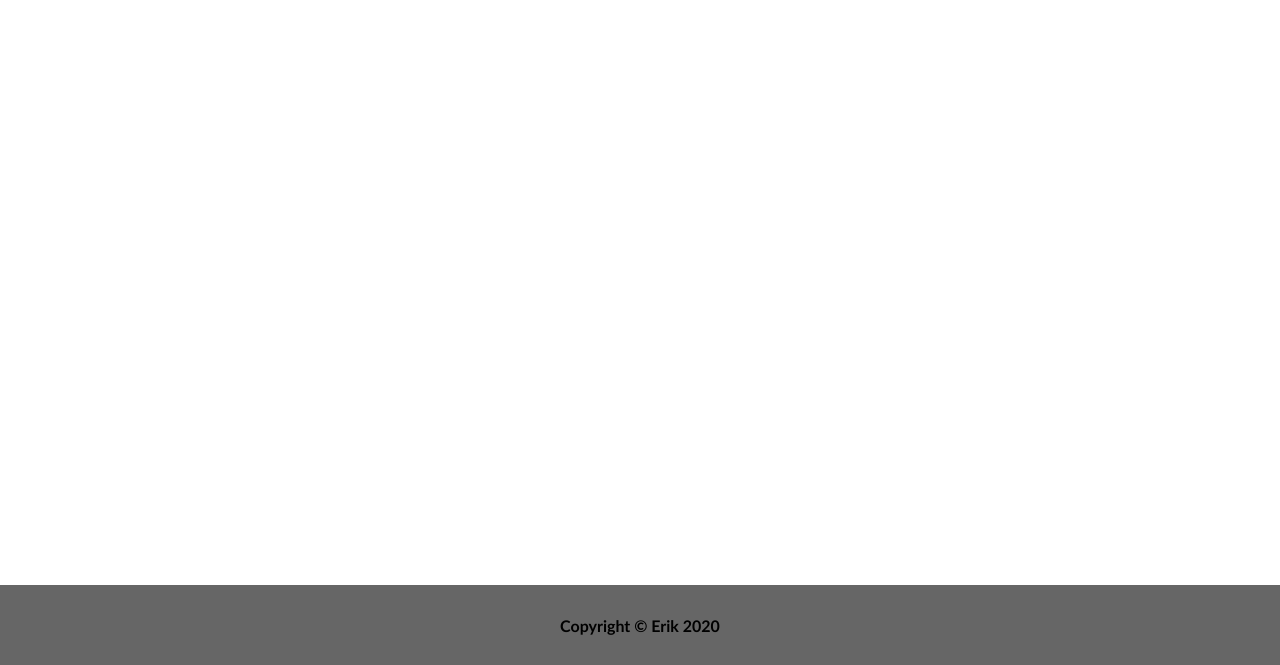
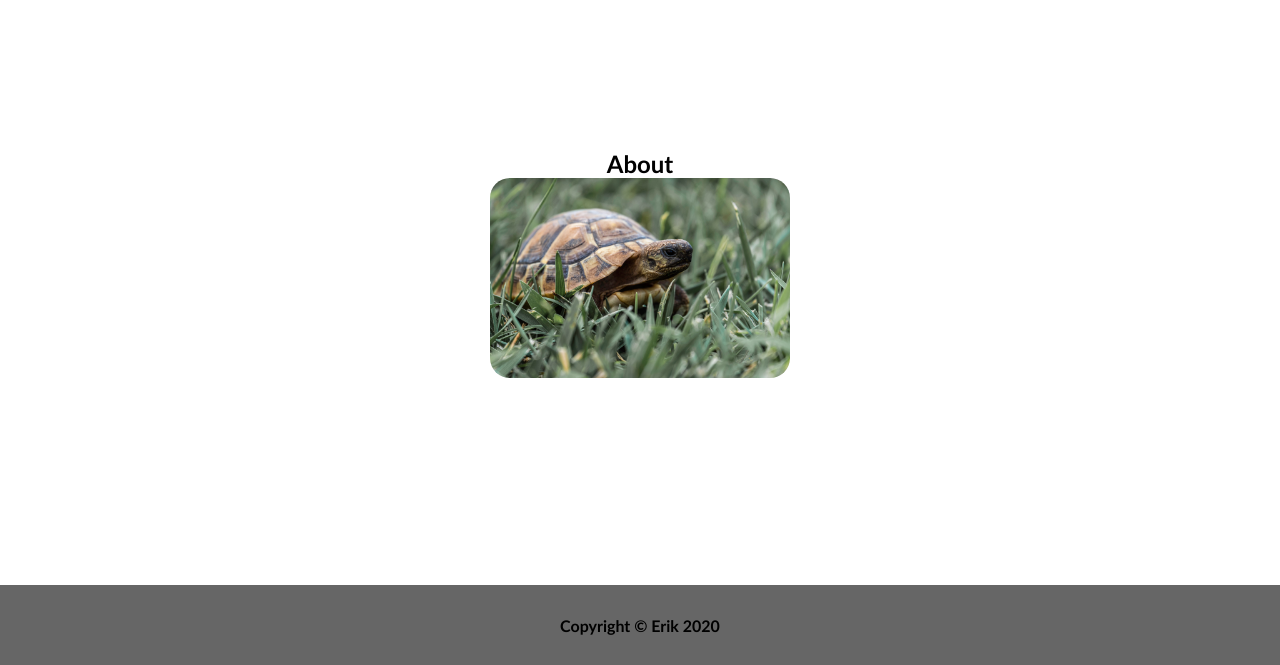
Before and after one commit to kirekire95/Challenge--1-YH, a plain HTML site: page about.html in a window 1280 px wide. Shown: the part 135-800 px from the top of the page. Drawn offline with Linux system fonts and the light colour scheme.

Commit message:
Add image to about

```diff
--- a/about.html
+++ b/about.html
@@ -14,7 +14,10 @@
       </ul>
     </nav>
     <main>
-      <h1>About</h1>
+      <section>
+        <h1>About</h1>
+        <img src="images/pexels-ludvig-hedenborg-3652958.jpg" alt="Turtle" />
+      </section>
     </main>
     <footer>
       <p>Copyright &copy; Erik 2020</p>
--- a/css/styles.css
+++ b/css/styles.css
@@ -44,6 +44,19 @@ main {
   grid-template-areas:
     "c c c"
     "e f g";
+}
+
+main > section {
+  max-width: 786px;
+  margin: auto;
+  grid-column: 1/-1;
+  grid-row: 1/-1;
+  text-align: center;
+}
+
+section > img {
+  width: 300px;
+  border-radius: 20px;
 }
 
 footer {
```
Also changed, not shown: images/pexels-ludvig-hedenborg-3652958.jpg (added).
